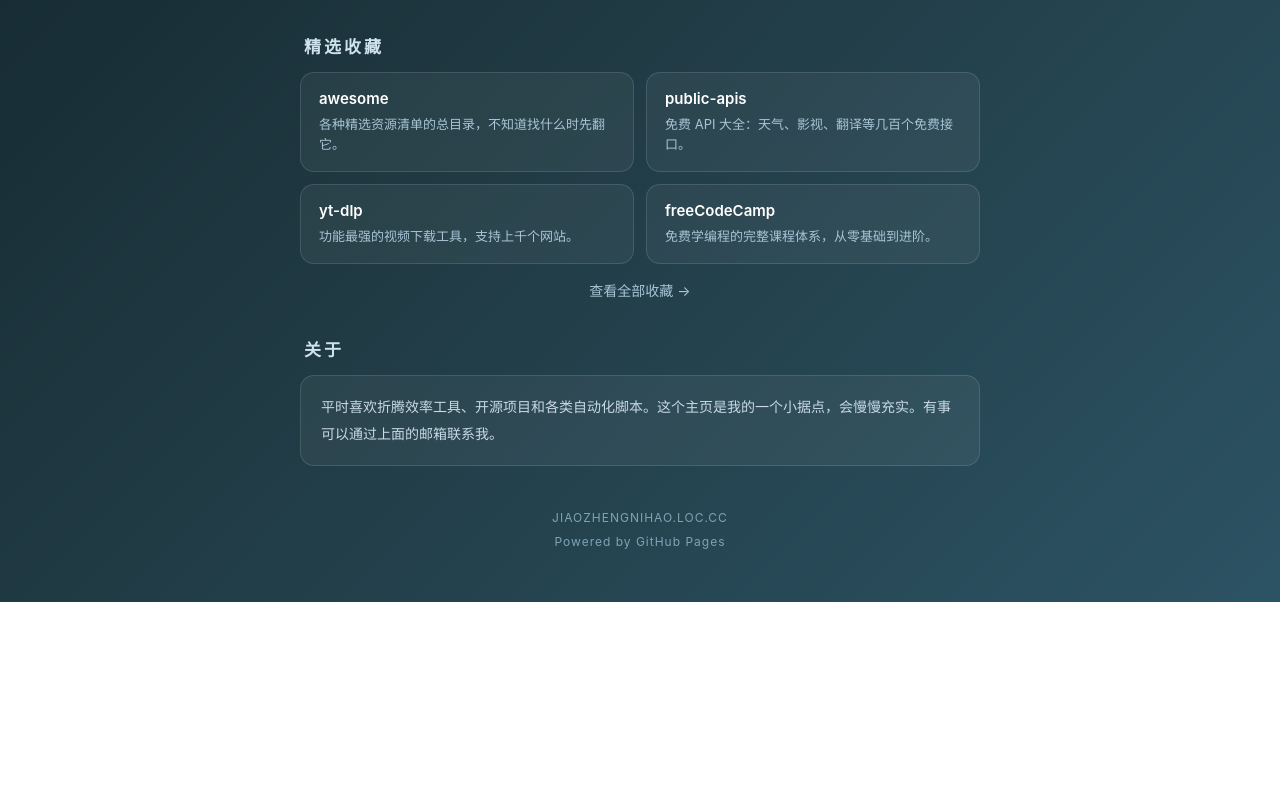
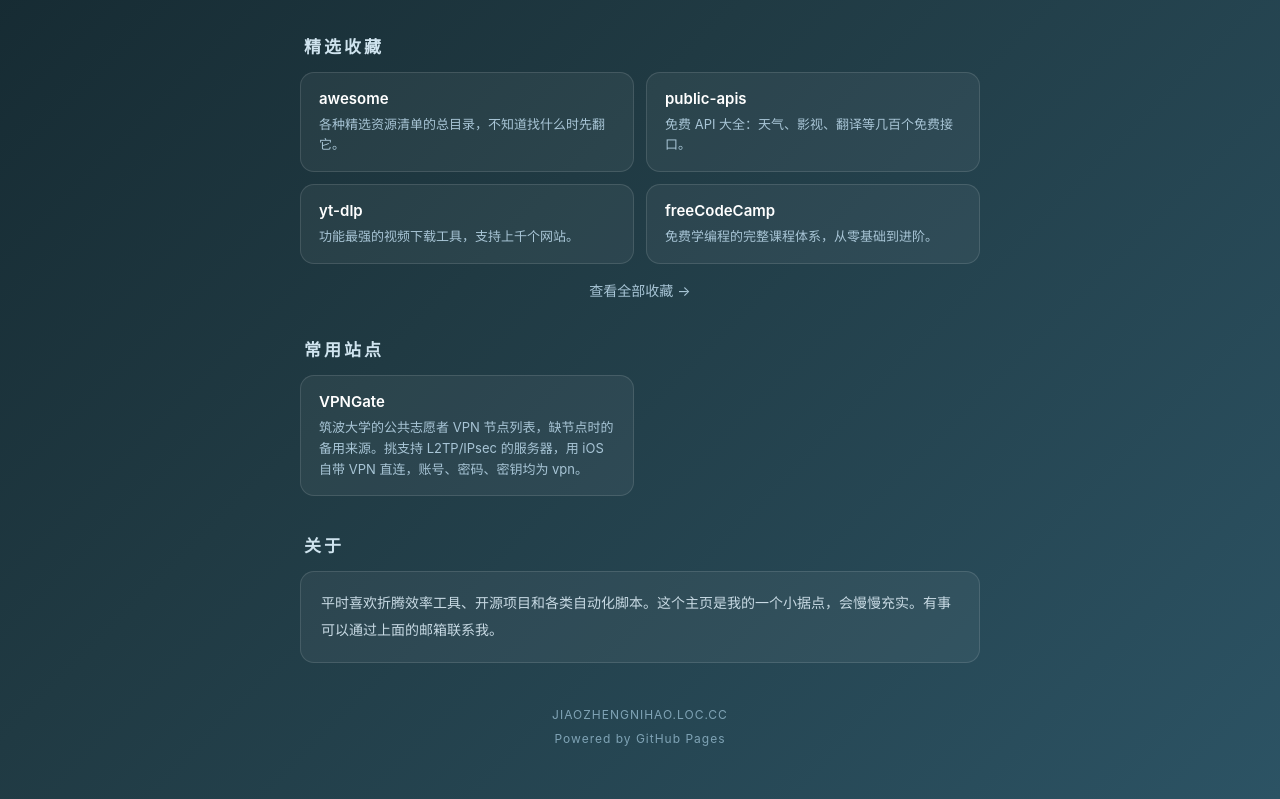
Before and after one commit to jiaoao3333/jiaoao3333.github.io, a plain HTML site: page index.html in a window 1280 px wide. Shown: the part 582-1381 px from the top of the page. Before the commit the page ends 1184 px from the top, so only its background shows below. Drawn offline with Linux system fonts and the light colour scheme.

Commit message:
主页新增「常用站点」：VPNGate 备用节点来源

```diff
--- a/index.html
+++ b/index.html
@@ -74,6 +74,14 @@ h2{font-size:17px;letter-spacing:3px;color:#cfe3ee;margin:36px 4px 14px}
 </div>
 <p style="text-align:center;margin-top:16px"><a href="collection.html" style="color:#a8c5d6;font-size:14px;text-decoration:none">查看全部收藏 →</a></p>
 
+<h2>常用站点</h2>
+<div class="grid">
+<a class="item" href="https://www.vpngate.net/cn/">
+<div class="name">VPNGate</div>
+<div class="desc">筑波大学的公共志愿者 VPN 节点列表，缺节点时的备用来源。挑支持 L2TP/IPsec 的服务器，用 iOS 自带 VPN 直连，账号、密码、密钥均为 vpn。</div>
+</a>
+</div>
+
 <h2>关于</h2>
 <div class="about">平时喜欢折腾效率工具、开源项目和各类自动化脚本。这个主页是我的一个小据点，会慢慢充实。有事可以通过上面的邮箱联系我。</div>
 
```
